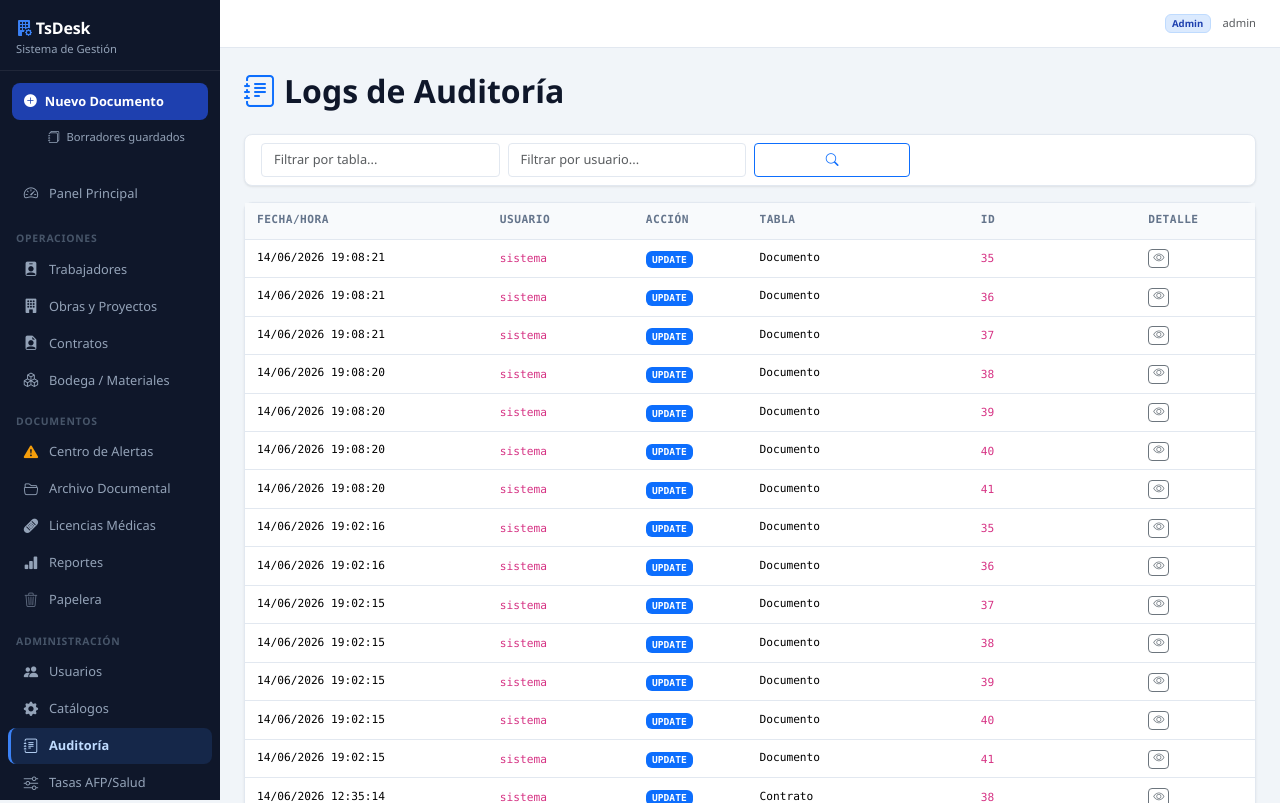
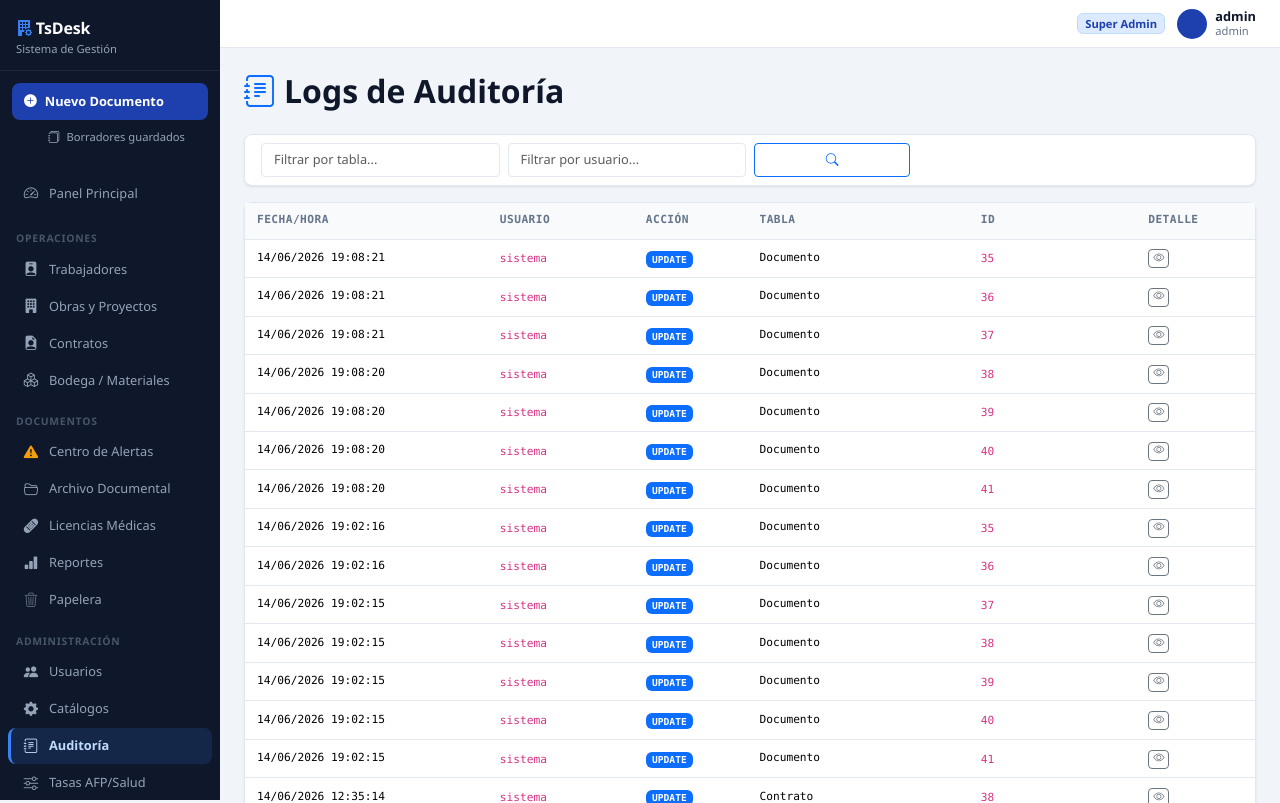
Before and after one commit to jordanrj1/Tsidesk, a Django app: page /admin-panel/auditoria/ in a window 1280 px wide. Shown: the top 803 px of the page. Run offline with Django 5.2, Linux system fonts and the light colour scheme; a user stored in the database is signed in; data comes from the database, SQL or seed files in the repository.

Commit message:
feat: topbar muestra nombre completo con avatar de iniciales y rol
Co-Authored-By: Claude Sonnet 4.6 <noreply@anthropic.com>

```diff
--- a/templates/base.html
+++ b/templates/base.html
@@ -192,9 +192,19 @@
       <span class="topbar-title">{% block page_title %}{% endblock %}</span>
       <div class="topbar-user">
         {% if user.is_superuser %}
-          <span class="badge badge-pendiente">Admin</span>
+          <span class="badge badge-pendiente" style="font-size:var(--text-xs)">Super Admin</span>
+        {% else %}
+          <span class="badge badge-vigente" style="font-size:var(--text-xs)">Secretaria</span>
         {% endif %}
-        <span class="text-muted" style="font-size:var(--text-xs)">{{ user.get_full_name|default:user.username }}</span>
+        <a href="{% url 'perfil_editar' %}" class="text-decoration-none d-flex align-items-center gap-2" title="Mi perfil">
+          <div style="width:30px;height:30px;border-radius:50%;background:var(--c-primary);color:#fff;display:flex;align-items:center;justify-content:center;font-size:.72rem;font-weight:700;flex-shrink:0">
+            {{ user.first_name|slice:":1"|upper }}{{ user.last_name|slice:":1"|upper }}
+          </div>
+          <div style="line-height:1.2">
+            <div style="font-size:var(--text-sm);font-weight:600;color:var(--c-text)">{{ user.get_full_name|default:user.username }}</div>
+            <div style="font-size:var(--text-xs);color:var(--c-muted)">{{ user.username }}</div>
+          </div>
+        </a>
       </div>
     </div>
 
```
